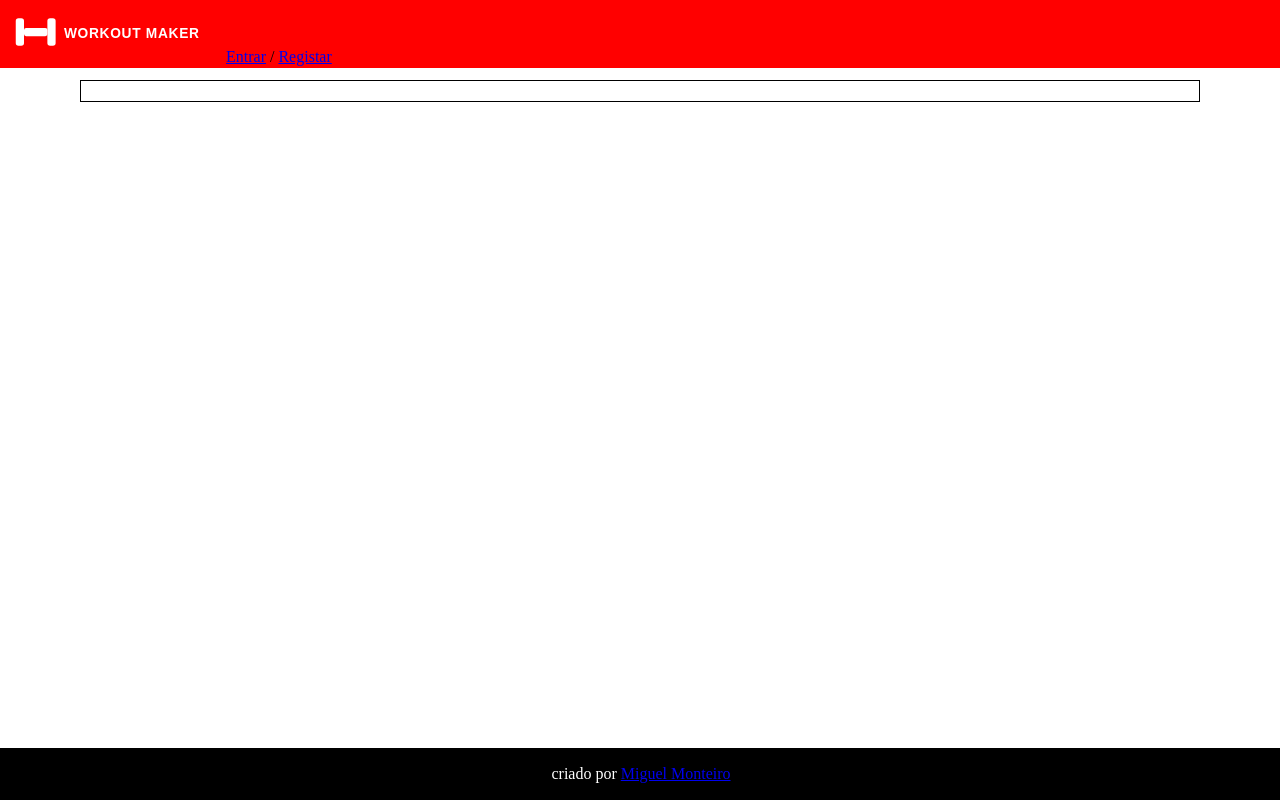
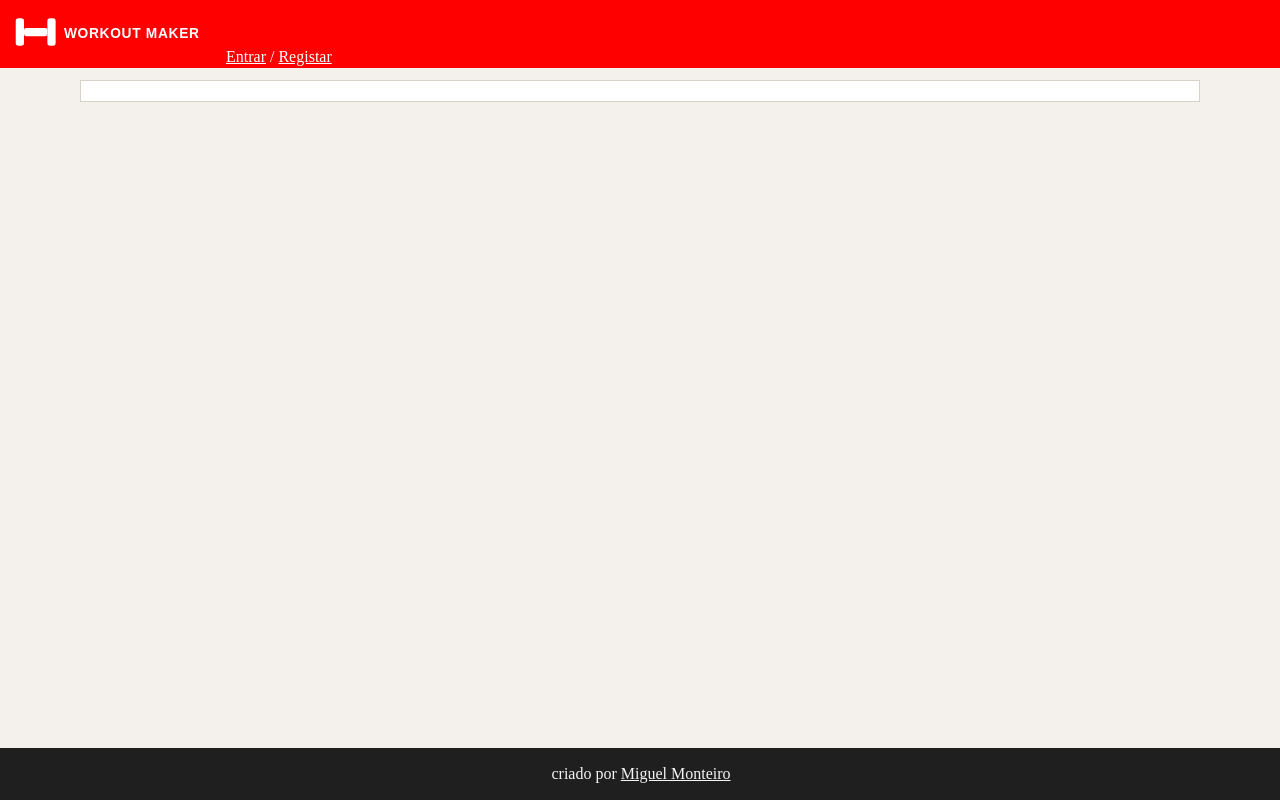
Before and after one commit to MiguelsHere/Workout-Maker, a PHP site: page / in a window 1280 px wide. Run offline with PHP 8.4, Linux system fonts and the light colour scheme.

Commit message:
Melhorar CSS

```diff
--- a/css/main_styles.css
+++ b/css/main_styles.css
@@ -1,29 +1,41 @@
 body {
   margin: 0;
+  background-color: #f4f1ec;
+  color: #222222;
 }
 
 nav {
   padding: 2px;
   background-color: red;
+  color: #ffffff;
   position: fixed;
   top: 0;
   width: 100%;
 }
 
+nav a {
+  color: #ffffff;
+}
+
 main {
   padding: 10px;
   margin: 80px;
-  border-width: thin;
-  border-style: solid;
+  background-color: #FFFFFF;
+  color: #222222;
+  border: 1px solid #D8D2C8;
   text-align: center;
 }
 
 footer {
   padding: 1px;
-  background-color: black;
-  color: white;
+  background-color: #1F1F1F;
+  color: #F5F5F5;
   text-align: center;
   position: absolute;
   bottom: 0;
   width: 100%;
 }
+
+footer a {
+  color: #F5F5F5
+}
```
